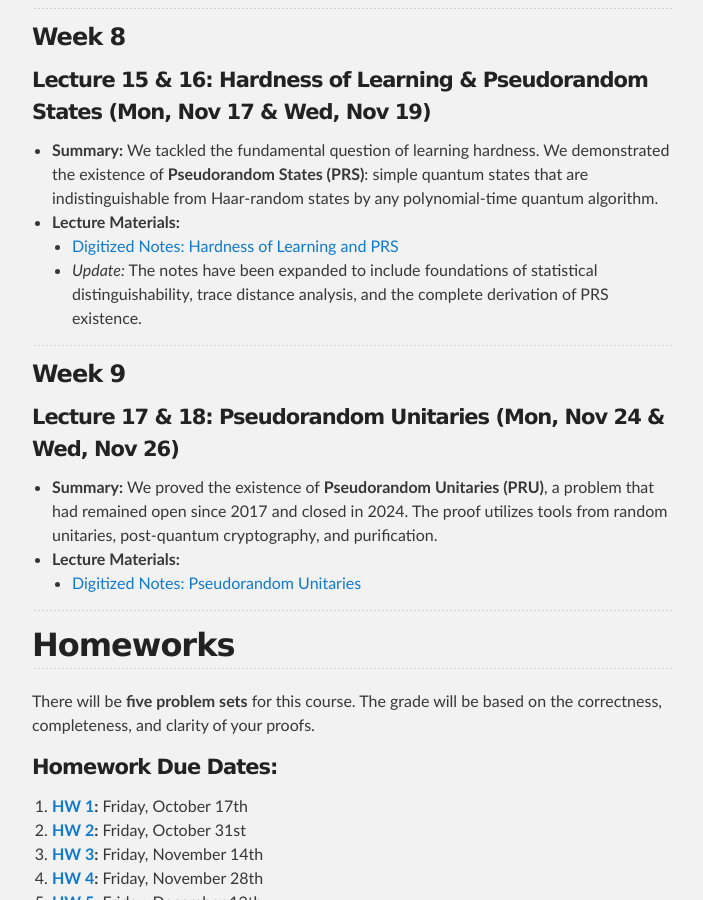
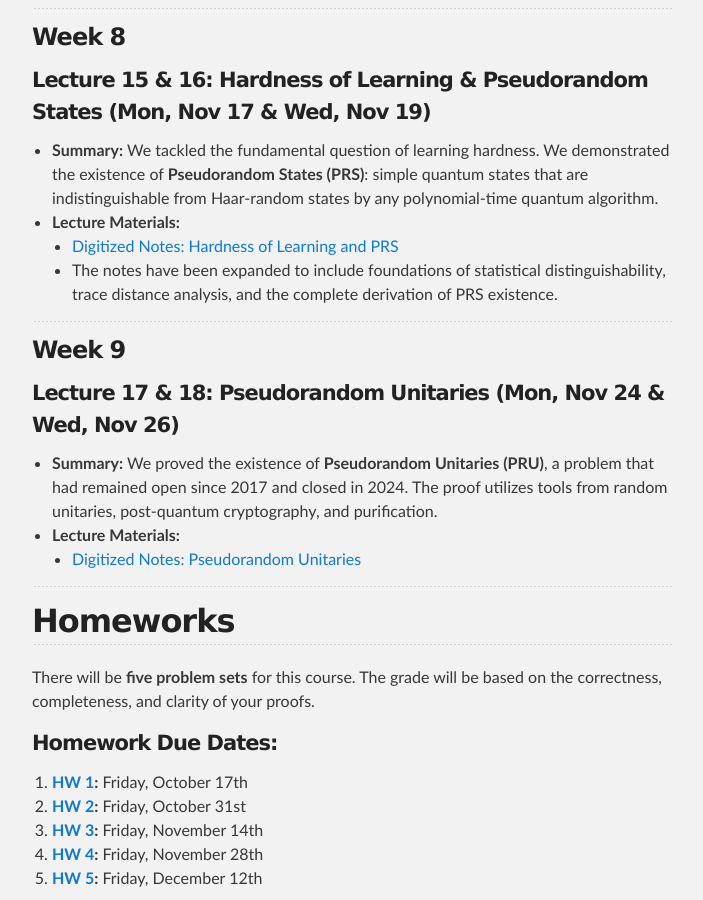
Before and after one commit to Caltech-Quantum-Learning-Theory/Caltech-Quantum-Learning-Theory.github.io, a Jekyll site: the page built from index.md, in a window 1280 px wide and 900 px high, scrolled down 5961 px. Shown: the whole window, without its empty margins (288-991 px from the left). Built offline with Jekyll 4.4.1, drawn with Linux system fonts in a browser that asks for light colours.

Commit message:
Update materials and index

```diff
--- a/index.md
+++ b/index.md
@@ -159,7 +159,7 @@ This course covers quantum learning theory, a contemporary field at the intersec
 * **Summary:** We tackled the fundamental question of learning hardness. We demonstrated the existence of **Pseudorandom States (PRS)**: simple quantum states that are indistinguishable from Haar-random states by any polynomial-time quantum algorithm.
 * **Lecture Materials:**
     * [Digitized Notes: Hardness of Learning and PRS](./materials/Note_PRS.pdf)
-    * *Update:* The notes have been expanded to include foundations of statistical distinguishability, trace distance analysis, and the complete derivation of PRS existence.
+    * The notes have been expanded to include foundations of statistical distinguishability, trace distance analysis, and the complete derivation of PRS existence.
 
 ---
 ### **Week 9**
```
